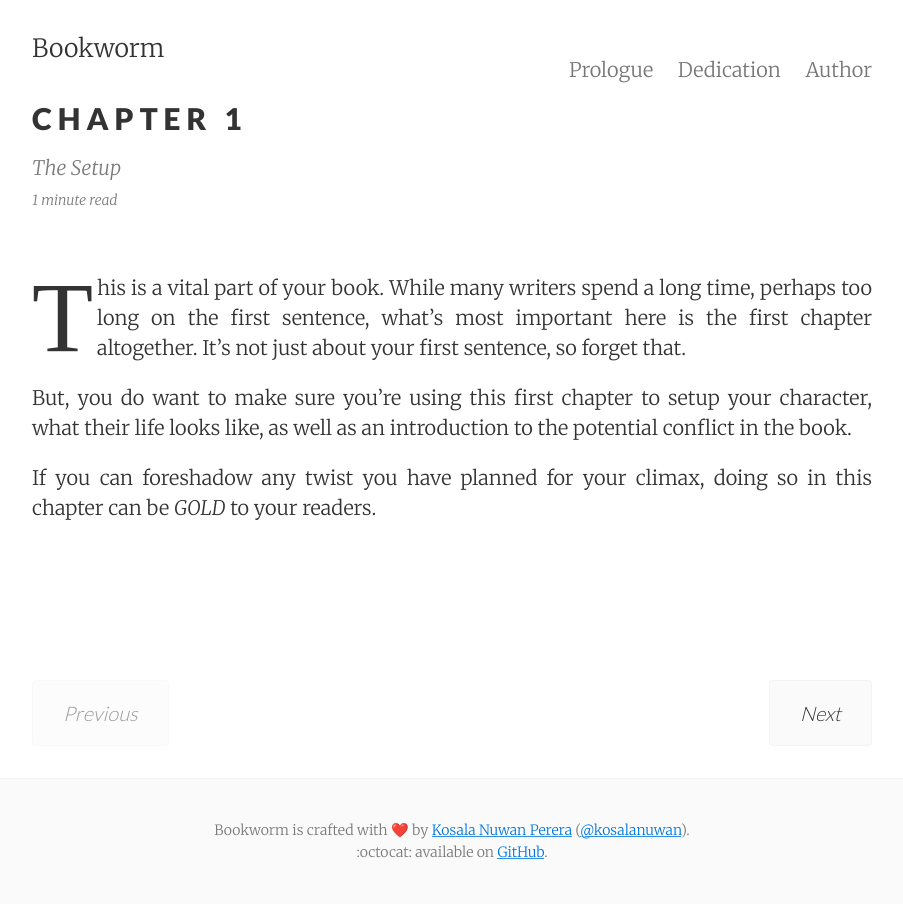
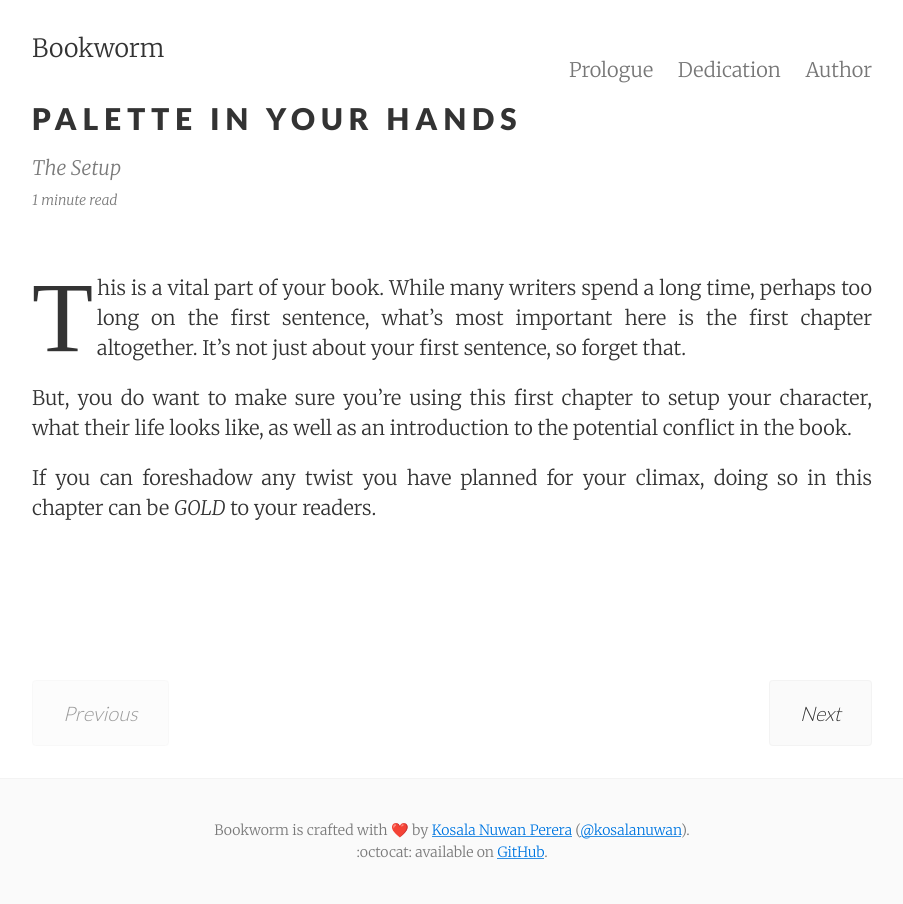
Before and after one commit to sadibekov/short-stories, a Jekyll site: the page built from _chapters/01.md, in a window 1280 px wide. Shown: the whole page, without its empty margins (188-1091 px from the left). Built offline with Jekyll 4.4.1, drawn with Linux system fonts in a browser that asks for light colours; emoji names are drawn with the system emoji font; some web fonts are replaced; part of the change alters nothing that is shown.

```diff
--- a/_chapters/01.md
+++ b/_chapters/01.md
@@ -1,5 +1,5 @@
 ---
-title: Chapter 1
+title: Palette in Your Hands
 scene: The Setup
 ---
 
--- a/_config.yml
+++ b/_config.yml
@@ -1,7 +1,7 @@
 # Site settings
 locale: "en-US"
-baseurl: "/bookworm"
-url: "http://alertbox.github.io"
+baseurl: "/short-stories"
+url: "http://sadibekov.github.io"
 
 # Collections
 collections:
```
